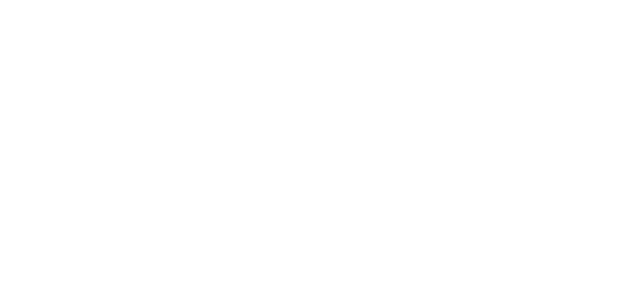
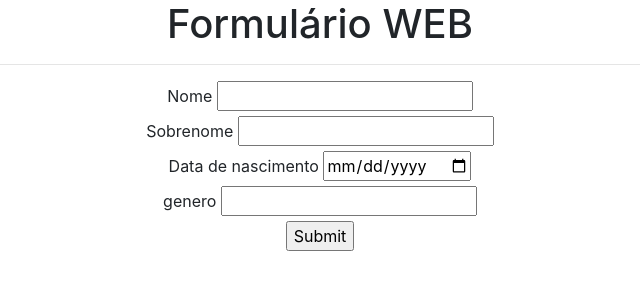
Before and after one commit to barizon29/Trabalho-WEB-basico, a plain HTML site: page index.html in a window 1280 px wide. Shown: the whole page, without its empty margins (320-960 px from the left). Drawn offline with nearby package versions, Linux system fonts and the light colour scheme.

Commit message:
Update index.html

```diff
--- a/index.html
+++ b/index.html
@@ -1,17 +1,47 @@
-<!DOCTYPE html>
-<html lang="pt-br">
+<html lang="en">
 <head>
-  <meta charset="UTF-8">
-  <title>Formulário</title>
+    <meta charset="UTF-8">
+    <meta http-equiv="X-UA-Compatible" content="IE=edge">
+    <meta name="viewport" content="width=device-width, initial-scale=1.0">
+    <link
+      rel="stylesheet" href="https://stackpath.bootstrapcdn.com/bootstrap/4.3.1/css/bootstrap.min.css "integrity="sha384-ggOyR0iXCbMQv3Xipma34MD+dH/1fQ784/j6cY/iJTQUOhcWr7x9JvoRxT2MZw1T"crossorigin="anonymous"/>
+    <title>Formulário</title>
 </head>
 <body>
+    <center>
+    <h1>Formulário WEB</h1>
+        <hr>
+    <div>
+    <label for="">Nome</label>
+    <input type="text" name="nome" id="nome">
+    <br>
+    <label for="">Sobrenome</label>
+    <input type="text" name="sobrenome" id="sobrenome">
+    <br>
+    <label for="">Data de nascimento</label>
+    <input type="date" name="dataNas" id="dataNas">
+    <br>
+    <label for="">genero</label>
+    <input type="text" name="genero" id="genero">
+    <br>
+    <input type="submit" name="submeter" onclick="mostrar()">
+    </div>
+    <p id="recebe">
 
+    </p>
+</center>
+    <script>
+       alert('Seja bem vindo')
 
+       var Nome = "";
+       var Sobre = "";
+       var nas = "";
+       function mostrar(){
+        Nome = document.getElementById('nome')
+        Sobre = document.getElementById('sobrenome')
+        nas = document.getElementById('dataNas')
 
-
-
-<script>
-</script>
-
-</body>
+        document.getElementById('recebe').innerHTML = " Olá " +nome.value + " " + sobrenome.value + ", Sua data de nascimento é " +dataNas.value + " e voce é do genero " + genero.value
+       }
+    </script>
 </html>
```
